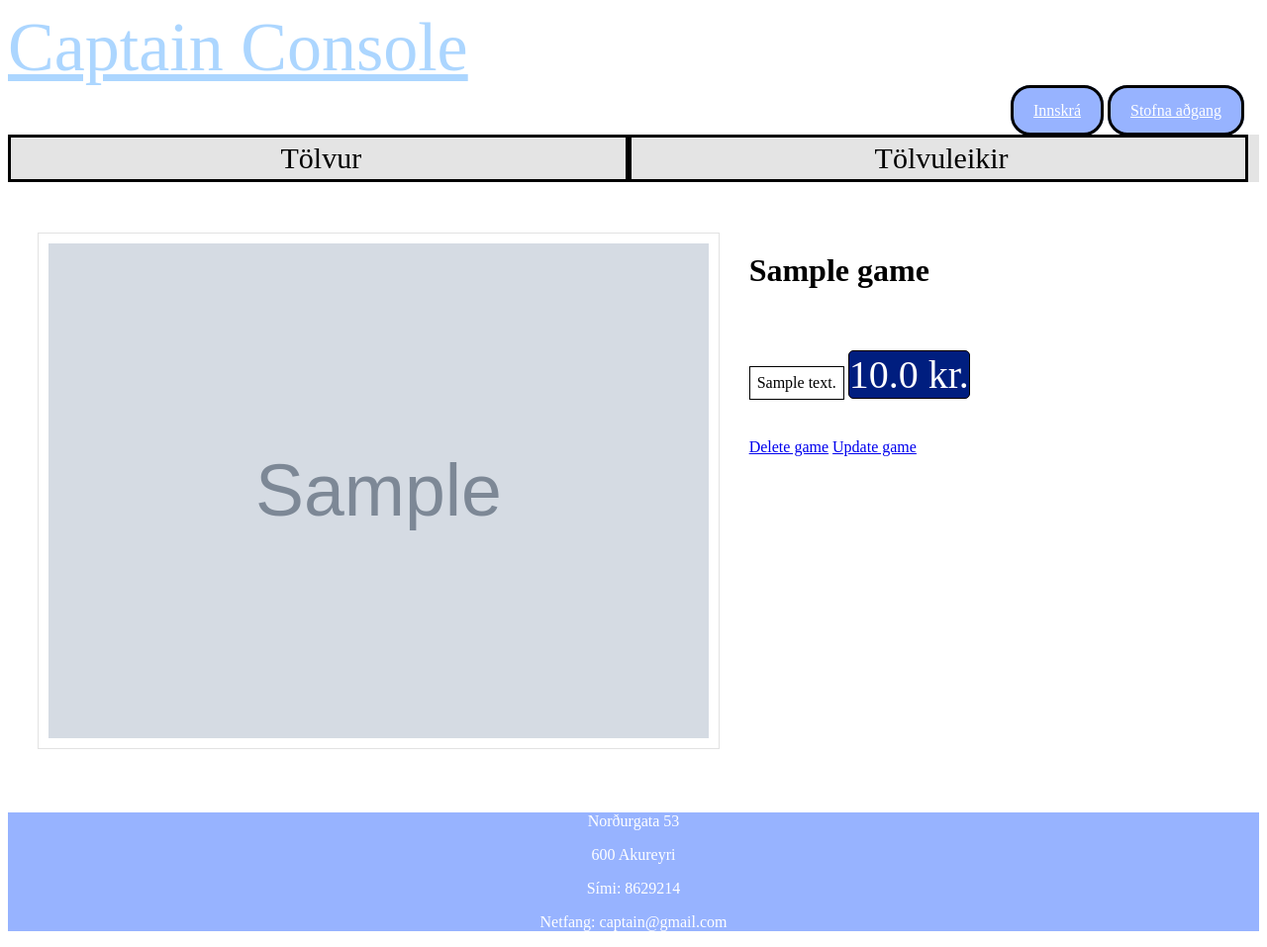
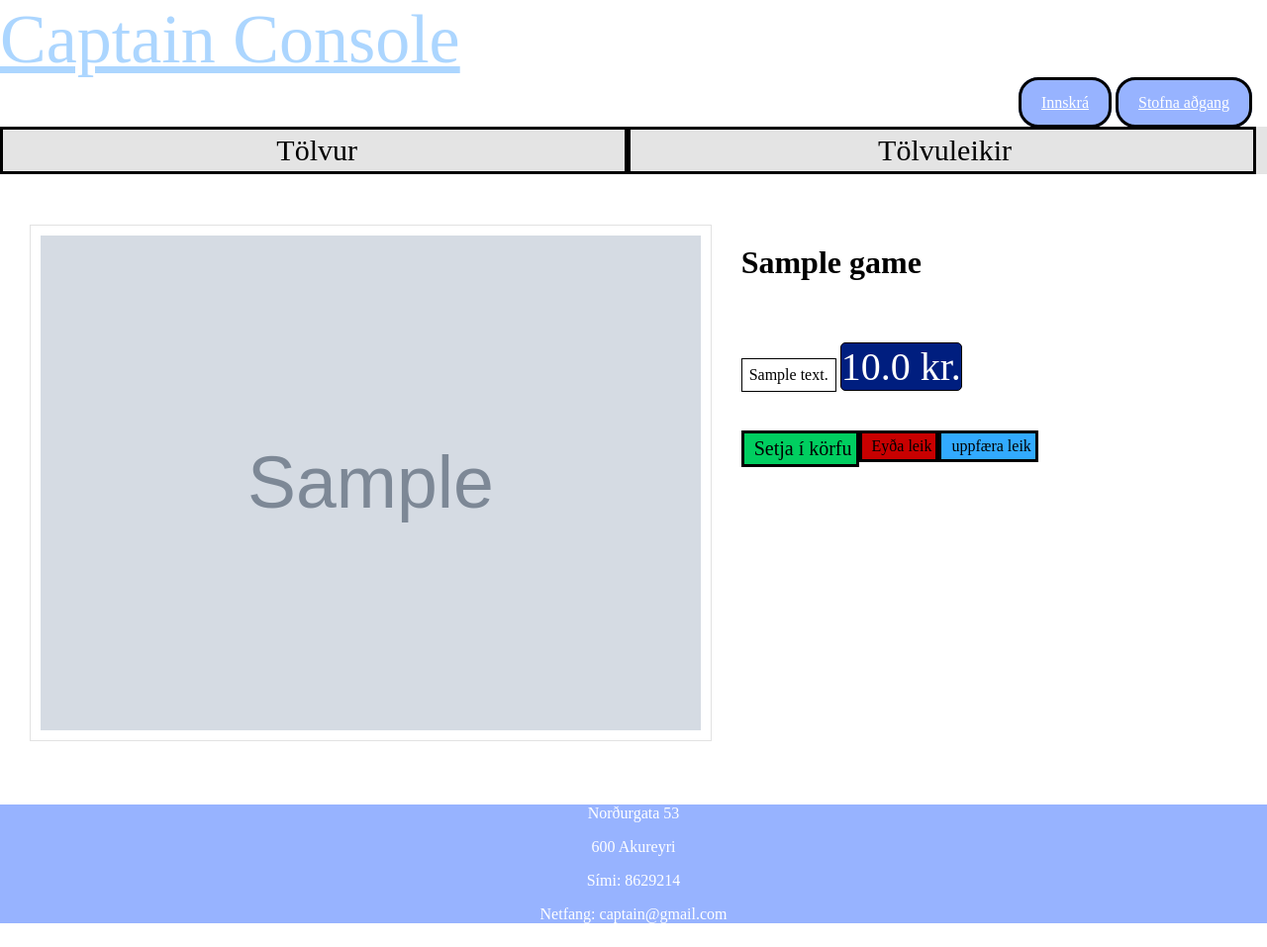
Before and after one commit to fridriks19/verkelgtnams2, a Django app: page /games/1 in a window 1280 px wide. Shown: the whole page at 99% size. After the commit the page ends 933 px from the top, so only its background shows below. Run offline with Django 3.2, Linux system fonts and the light colour scheme; tables that the repository leaves empty hold one stand-in row (values such as "Sample post"); grey boxes marked "Sample" are stand-in pictures.

Commit message:
styled the games

```diff
--- a/games/urls.py
+++ b/games/urls.py
@@ -6,4 +6,5 @@ urlpatterns = [
     path('create_game', views.create_game, name="create_game"),
     path('delete_game/<int:id>', views.delete_game, name='delete_game'),
     path('update_game/<int:id>', views.update_game, name="update_game")
+
 ]
--- a/games/views.py
+++ b/games/views.py
@@ -24,6 +24,7 @@ def get_games_by_id(request, id):
     return render(request, 'games/games_details.html', {
         'games': get_object_or_404(Games, pk=id)
     })
+
 @login_required
 def create_game(request):
     if request.method == 'POST':
@@ -38,11 +39,13 @@ def create_game(request):
     return render(request, 'games/create_game.html', {
         'form': form
     })
+
 @login_required
 def delete_game(request, id):
     game = get_object_or_404(Games, pk=id)
     game.delete()
     return redirect('games-index')
+
 @login_required
 def update_game(request, id):
     instance = get_object_or_404(Games, pk=id)
--- a/static/css/main.css
+++ b/static/css/main.css
@@ -2,7 +2,7 @@
 body {
     min-height: 600px;
     padding: 0;
-
+    margin: 0px;
 }
 
 #header {
@@ -67,9 +67,10 @@ body {
     border-style: solid;
     }
 .navigation {
-  width: 100%;
-  background-color: rgb(228,228,228);
-  overflow: auto;
+    width: 100%;
+    background-color: rgb(228,228,228);
+    overflow: auto;
+
 
 }
 
@@ -192,3 +193,41 @@ body {
 .details h1{
     padding-top: 50px;
 }
+
+a:hover{
+    opacity: 0.5;
+    filter: alpha(opacity=40);
+}
+.delete-btn{
+    background-color: rgb(200, 0, 0);
+    float: left;
+    padding: 4px;
+    color: rgb(0, 0, 0);
+    text-decoration: none;
+    padding-left: 10px ;
+    border-style: solid;
+
+    }
+
+.update-btn{
+    background-color: rgb(50, 170, 255);
+    float: left;
+    padding: 4px;
+    color: rgb(0, 0, 0);
+    text-decoration: none;
+    padding-left: 10px ;
+    border-style: solid;
+}
+
+.cart-btn{
+    background-color: rgb(0, 206, 96);
+    float: left;
+    padding: 4px;
+    color: rgb(0, 0, 0);
+    text-decoration: none;
+    font-size: 20px;
+
+    text-align: center;
+    padding-left: 10px ;
+    border-style: solid;
+}
--- a/templates/games/games_details.html
+++ b/templates/games/games_details.html
@@ -9,6 +9,8 @@
         <p id="price">{{ games.price }} kr.</p>
     </div>
 
-    <a href="{% url 'delete_game' games.id %}" class="#">Delete game</a>
-    <a href="{% url 'update_game' games.id %}" class="#">Update game</a>
+    <a href="#" class="cart-btn">Setja í körfu</a>
+    <a href="{% url 'delete_game' games.id %}" class="delete-btn">Eyða leik</a>
+    <a href="{% url 'update_game' games.id %}" class="update-btn">uppfæra leik</a>
+
 {% endblock %}
```
